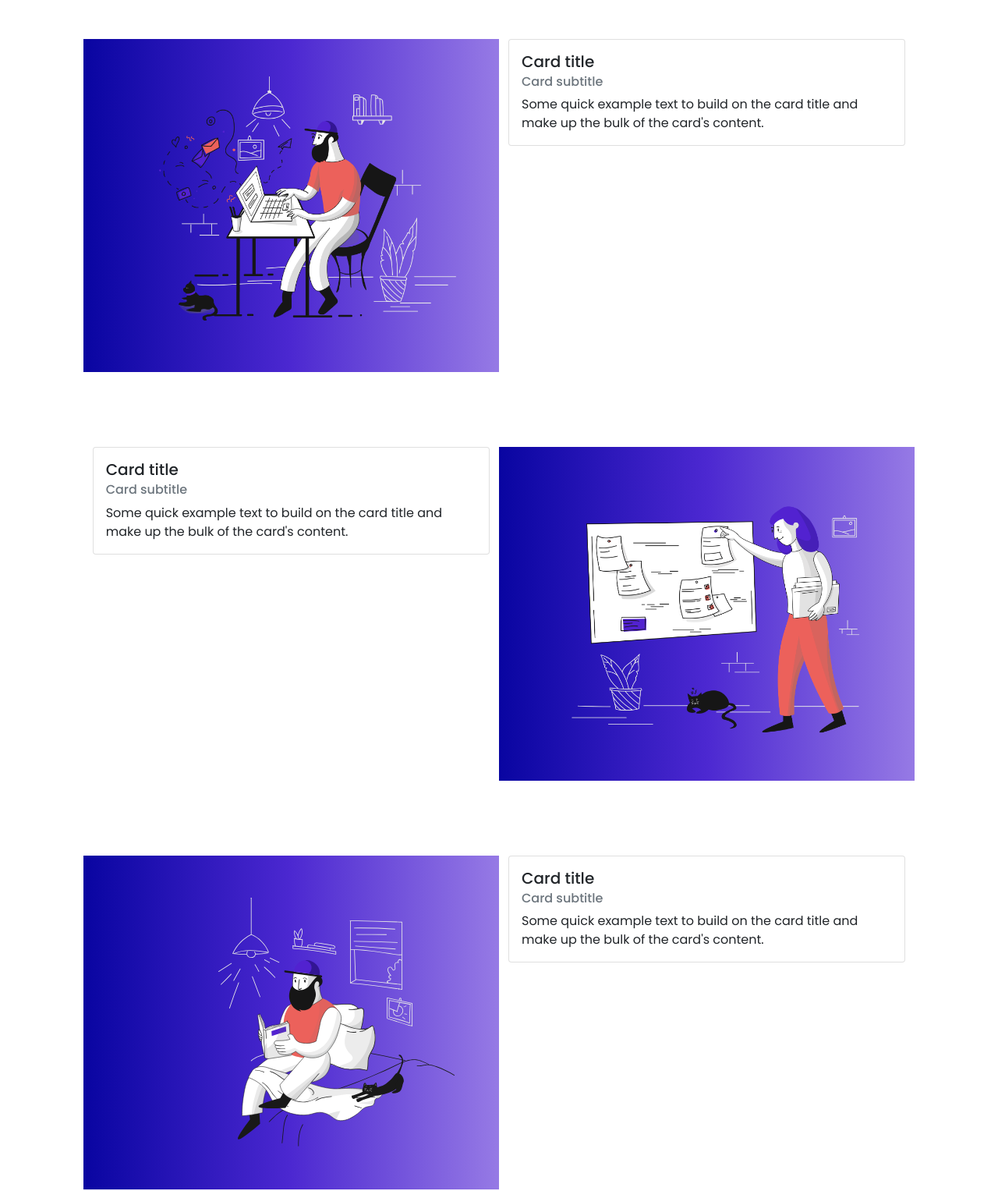
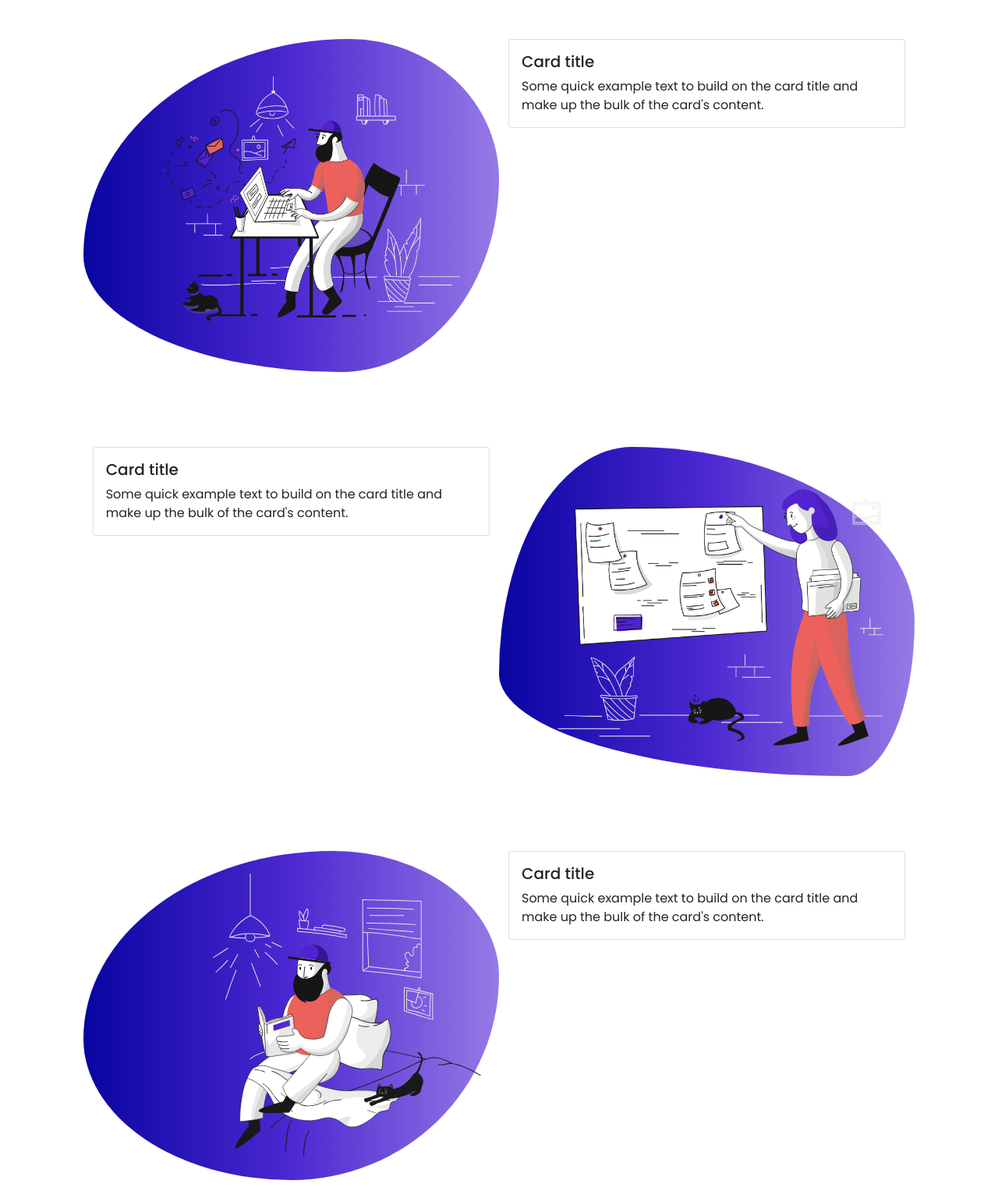
Before and after one commit to abhinavverma658/jillionTechnology, a plain HTML site: page index.html in a window 1280 px wide. Shown: the part 589-2116 px from the top of the page at 78% size. Drawn offline with Linux system fonts and the light colour scheme.

Commit message:
Final Commit

```diff
--- a/css/styles.css
+++ b/css/styles.css
@@ -91,6 +91,27 @@
     position: relative;
     padding: 20px;
     animation: slideInFromLeft 1s ease-out;
+   border-radius: 64% 36% 38% 62% / 65% 42% 58% 35% ;
+}
+.task{
+    background: rgb(9,5,161);
+    background: linear-gradient(90deg, rgba(9,5,161,1) 0%, rgba(76,40,209,1) 50%, rgba(150,122,229,1) 100%);
+    justify-content: center;
+    align-items: center;
+    position: relative;
+    padding: 20px;
+    animation: slideInFromLeft 1s ease-out;
+   border-radius: 32% 68% 16% 84% / 69% 53% 47% 31% ;
+}
+.Privacy{
+    background: rgb(9,5,161);
+    background: linear-gradient(90deg, rgba(9,5,161,1) 0%, rgba(76,40,209,1) 50%, rgba(150,122,229,1) 100%);
+    justify-content: center;
+    align-items: center;
+    position: relative;
+    padding: 20px;
+    animation: slideInFromLeft 1s ease-out;
+    border-radius: 60% 40% 50% 50% / 57% 38% 62% 43% ;
 }
 .Featuresimg img{
     height: auto;
--- a/index.html
+++ b/index.html
@@ -62,14 +62,13 @@
         </div>
         <div class="row">
           <div class="col-sm-1 d-none d-sm-block"></div>
-          <div class="col-12 col-sm-5 text-center text-sm-start Featuresimg mt-5 mb-5">
-            <img src="assets/working.png" alt="working">
+          <div class="col-12 col-sm-5 d-flex justify-content-center align-items-center Featuresimg mt-5 mb-5 text-center">
+            <img src="assets/working.png" alt="working" class="img-fluid">
           </div>
           <div class="col-12 col-sm-5 text-center text-sm-start Features mt-5 mb-5">
             <div class="card" style="width:auto">
               <div class="card-body">
                 <h5 class="card-title">Card title</h5>
-                <h6 class="card-subtitle mb-2 text-muted">Card subtitle</h6>
                 <p class="card-text">Some quick example text to build on the card title and make up the bulk of the card's content.</p>
               </div>
             </div>
@@ -86,13 +85,12 @@
               <div class="card" style="width: auto">
                 <div class="card-body">
                   <h5 class="card-title">Card title</h5>
-                  <h6 class="card-subtitle mb-2 text-muted">Card subtitle</h6>
                   <p class="card-text">Some quick example text to build on the card title and make up the bulk of the card's content.</p>
                 </div>
               </div>
             </div>
-            <div class="col-12 col-sm-5 text-center text-sm-start Featuresimg mt-5 mb-5">
-              <img src="assets/pixeltrue-plan-1.png" alt="working">
+            <div class="col-12 col-sm-5 d-flex justify-content-center align-items-center task mt-5 mb-5 text-center">
+              <img src="assets/pixeltrue-plan-1.png" alt="working" class="img-fluid">
             </div>
             <div class="col-sm-1 d-none d-sm-block"></div>
           </div>
@@ -102,14 +100,13 @@
          <div class="container-fluid">
           <div class="row">
             <div class="col-sm-1 d-none d-sm-block"></div>
-            <div class="col-12 col-sm-5 text-center text-sm-start Featuresimg mt-5 mb-5">
-              <img src="assets/Privacy Policy.svg" alt="working">
+            <div class="col-12 col-sm-5 d-flex justify-content-center align-items-center Privacy mt-5 mb-5 text-center">
+              <img src="assets/Privacy Policy.svg" alt="working" class="img-fluid">
             </div>
             <div class="col-12 col-sm-5 text-center text-sm-start Features mt-5 mb-5">
               <div class="card" style="width: auto;">
                 <div class="card-body">
                   <h5 class="card-title">Card title</h5>
-                  <h6 class="card-subtitle mb-2 text-muted">Card subtitle</h6>
                   <p class="card-text">Some quick example text to build on the card title and make up the bulk of the card's content.</p>
                 </div>
               </div>
@@ -175,10 +172,12 @@
                     </div>
                     <div class="carousel-inner text-center">
                       <div class="carousel-item active">
-                        <img src="assets/idea.png" class="d-block rounded-circle carousel-image mx-auto" alt="...">
-                        <div class="carousel-caption d-block mt-5">
-                          <h5>First slide label</h5>
-                          <p>Some representative placeholder content for the first slide.</p>
+                        <img src="assets/images (1).jpg" class="d-block rounded-circle carousel-image mx-auto" alt="...">
+                        <div class="carousel-caption d-block mt-5 mb-3">
+                          <p>Phasellus vitae suscipit justo. Mauris pharetia feugiat ante id lacinia. Etiam Faucibius mauris id tmpor egestas. Duis luctus turpis at accmasan tincidunt. Phasellus risus risus volupat vel tellus ac, tinciduntfringillia massa Etiam hendreit dolor eget rutum.</p>
+                          <br>
+                          <h6 class="fw-bolder fst-italic" style="color: green;">PAULA WILSON</h6>
+                          <h6>Media Analyst</h6>
                         </div>
                       </div>
                       <div class="carousel-item">
```
Also changed, not shown: assets/images (1).jpg (added), assets/images.jpg (added), css/bootstrap.css.
